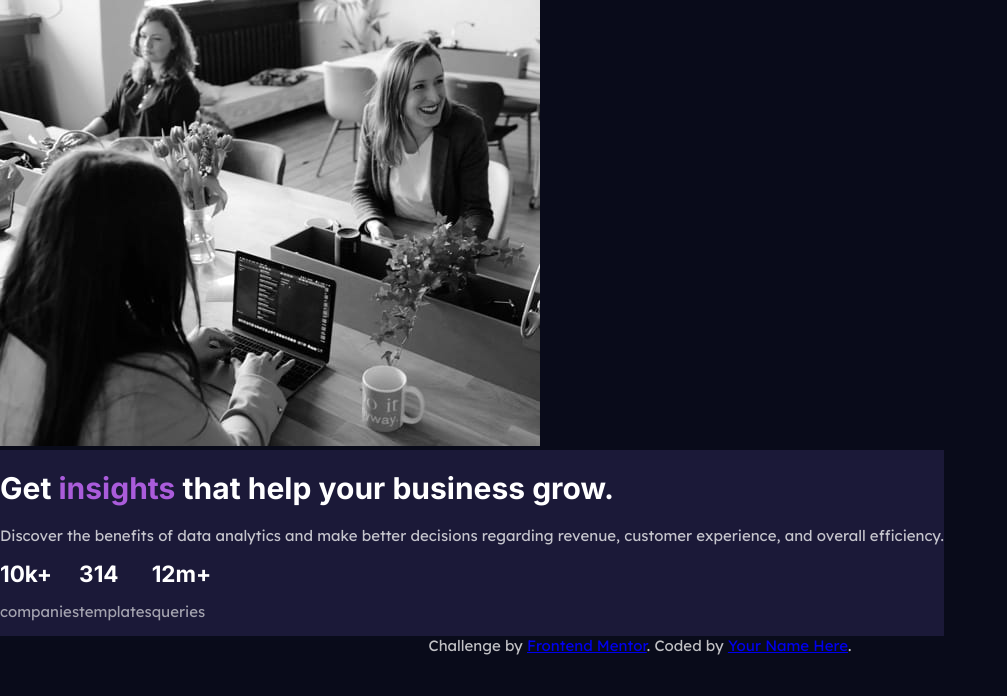
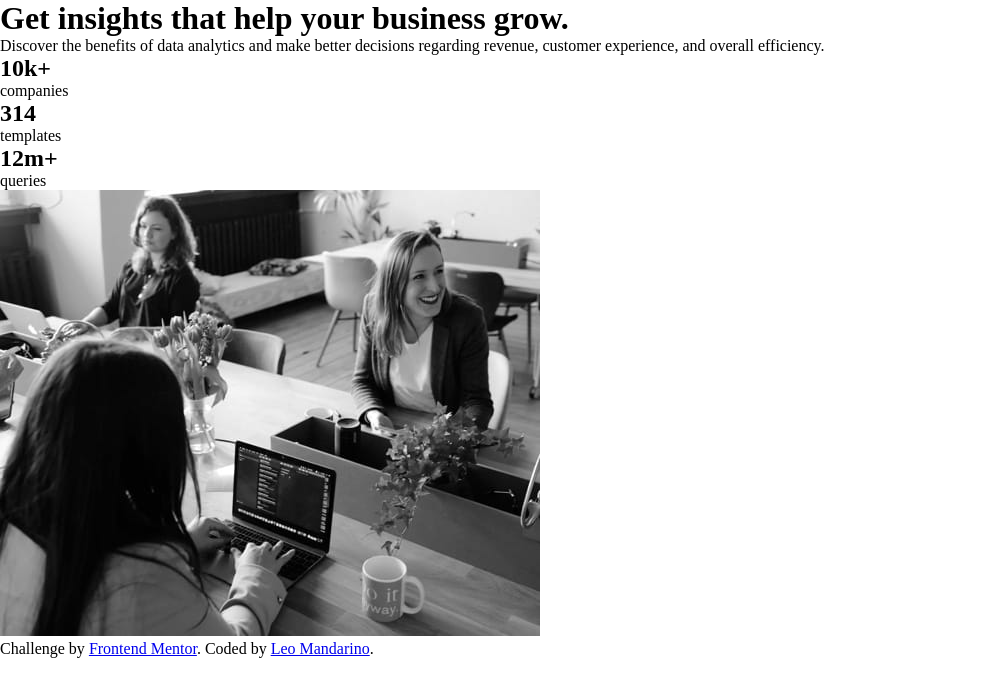
Before and after one commit to leomandarino/fe-mentor-challenge-1, a plain HTML site: page index.html in a window 1280 px wide. Shown: the whole page, without its empty margins (0-1007 px from the left). Drawn offline with Linux system fonts and the light colour scheme.

Commit message:
code cleanup

```diff
--- a/index.html
+++ b/index.html
@@ -11,31 +11,31 @@
 </head>
 <body>
 
-  <div class="all-container">
-    <div class="info-container">
-      <div class="txt-container">
-        <h1>Get <strong>insights</strong> that help your business grow.</h1>
+  <div class="business-card">
+    <div class="info-box">
+      <div class="text-box">
+        <h1 class="text-box--title">Get <strong>insights</strong> that help your business grow.</h1>
 
-        <p>Discover the benefits of data analytics and make better decisions regarding revenue, customer
+        <p class="text-box--p">Discover the benefits of data analytics and make better decisions regarding revenue, customer
         experience, and overall efficiency.</p>
       </div>
 
 
-      <div class="stats-container">
-        <div class="bus-stats"><hi class="stats">10k+</hi><p>companies</p></div>
-        <div class="bus-stats"><hi class="stats">314</hi><p>templates</p></div>
-        <div class="bus-stats"><hi class="stats">12m+</hi><p>queries</p></div>
+      <div class="stats-box">
+        <div class="stats"><h2 class="stats-title">10k+</h2><p class="stats-p">companies</p></div>
+        <div class="stats"><h2 class="stats-title">314</h2><p class="stats-p">templates</p></div>
+        <div class="stats"><h2 class="stats-title">12m+</h2><p class="stats-p">queries</p></div>
       </div>
     </div>
 
-    <div class="image-container">
-      <img src="/images/image-header-desktop.jpg" alt="women working at office">
+    <div class="img-box">
+      <img src="/images/image-header-desktop.jpg" alt="three women working at small office">
     </div>
   </div>
 
   <div class="attribution">
     Challenge by <a href="https://www.frontendmentor.io?ref=challenge" target="_blank">Frontend Mentor</a>.
-    Coded by <a href="#">Your Name Here</a>.
+    Coded by <a href="#">Leo Mandarino</a>.
   </div>
 </body>
 </html>
--- a/style/styles.css
+++ b/style/styles.css
@@ -1,54 +1,14 @@
 @import url('https://fonts.googleapis.com/css2?family=Inter:wght@400;700&family=Lexend+Deca&display=swap');
 
-body {
-    background: hsl(233, 47%, 7%);
-    font-size: 15px;
-    font-family: "Lexend Deca", sans-serif;
-    color: hsla(0, 0%, 100%, 0.75);
-    margin: 0;
-    padding: 0;
-
-    display: flex;
-    flex-direction: column;
-    justify-content: space-evenly;
-    align-items: center;
+*,
+*::after;
+*::before {
+    box-sizing: border-box;
 }
 
-.all-container {
-    display: flex;
-    flex-flow: row wrap-reverse;
+body,
+h1,
+h2,
+p {
+    margin: 0;
 }
-
-.info-container {
-    background: hsl(244, 38%, 16%);
-}
-
-.txt-container {
-}
-
-.txt-container h1 {
-    font-family: "Inter", sans-serif;
-    font-weight: 700;
-    color: hsl(0, 0%, 100%);
-}
-
-.txt-container strong {
-    color: hsl(277, 64%, 61%);
-}
-
-.stats-container {
-    display: flex;
-}
-
-.bus-stats {
-
-}
-.stats-container p {
-    color: hsla(0, 0%, 100%, 0.6);
-}
-.stats {
-    font-family: "Inter", sans-serif;
-    color: hsl(0, 0%, 100%);
-    font-size: 1.5em;
-    font-weight: 700;
-}
```
